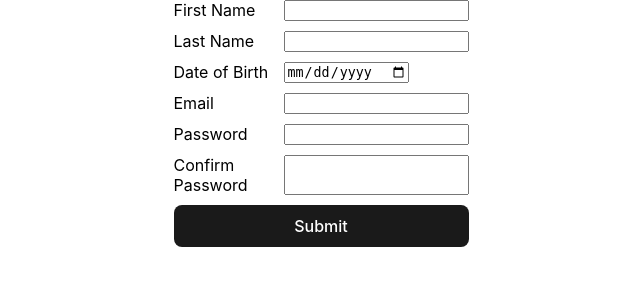
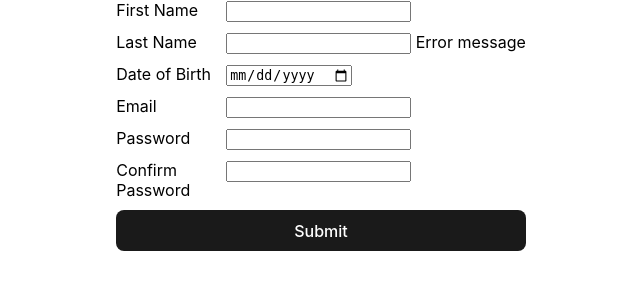
Before and after one commit to joshuaobare/financial-management, a PHP site: page /public/register.php in a window 1280 px wide. Shown: the top 300 px of the page, without its empty margins (319-959 px from the left). Run offline with PHP 8.4, Linux system fonts and the light colour scheme.

Commit message:
Add error message spans to registration page

```diff
--- a/public/register.php
+++ b/public/register.php
@@ -21,39 +21,93 @@ if ((isset($_POST["first_name"])) && (isset($_POST["last_name"])) && (isset($_PO
 }
 ?>
 
+
 <!DOCTYPE html>
 <html lang="en">
-
   <head>
-        <meta charset="UTF-8">
-        <meta name="viewport" content="width=device-width, initial-scale=1.0">
-        <link rel="stylesheet" href="../styles/main.css">
-        <link rel="stylesheet" href="../styles/register.css">
+    <meta charset="UTF-8" />
+    <meta name="viewport" content="width=device-width, initial-scale=1.0" />
+    <link rel="stylesheet" href="../styles/main.css" />
+    <link rel="stylesheet" href="../styles/register.css" />
     <title>Register</title>
   </head>
 
   <body>
     <main class="register-main">
       <form action="#" class="register-form" method="post">
-                        <div class="register-form-item"><label for="first_name">First Name</label><input type="text"
-                                        class="register-form-item-input" name="first_name" id="first_name"></div>
-                        <div class="register-form-item"><label for="last_name">Last Name</label><input type="text"
-                                        class="register-form-item-input" name="last_name" id="last_name"></div>
-                        <div class="register-form-item"><label for="date_of_birth">Date of Birth</label><input
-                                        type="date" class="register-form-item-input" name="date_of_birth"
-                                        id="date_of_birth"></div>
-                        <div class="register-form-item"><label for="email">Email</label><input type="email"
-                                        class="register-form-item-input" name="email" id="email">
+        <div class="register-form-item">
+          <label for="first_name">First Name</label>
+          <div class="register-form-input-cont">
+            <input
+              type="text"
+              class="register-form-item-input"
+              name="first_name"
+              id="first_name"
+            />
+            <span class="error-message"></span>
           </div>
-                        <div class="register-form-item"><label for="password">Password</label><input type="password"
-                                        class="register-form-item-input" name="password" id="password"></div>
-                        <div class="register-form-item"><label for="confirm_password">Confirm Password</label><input
-                                        type="password" class="register-form-item-input" name="confirm_password"
-                                        id="confirm_password"></div>
+        </div>
+        <div class="register-form-item">
+          <label for="last_name">Last Name</label>
+          <div class="register-form-input-cont">
+            <input
+              type="text"
+              class="register-form-item-input"
+              name="last_name"
+              id="last_name"
+            />
+            <span class="error-message">Error message</span>
+          </div>
+        </div>
+        <div class="register-form-item">
+          <label for="date_of_birth">Date of Birth</label>
+          <div class="register-form-input-cont">
+            <input
+              type="date"
+              class="register-form-item-input"
+              name="date_of_birth"
+              id="date_of_birth"
+            /><span class="error-message"></span>
+          </div>
+        </div>
+        <div class="register-form-item">
+          <label for="email">Email</label>
+          <div class="register-form-input-cont">
+            <input
+              type="email"
+              class="register-form-item-input"
+              name="email"
+              id="email"
+            />
+            <span class="error-message"></span>
+          </div>
+        </div>
+        <div class="register-form-item">
+          <label for="password">Password</label>
+          <div class="register-form-input-cont">
+            <input
+              type="password"
+              class="register-form-item-input"
+              name="password"
+              id="password"
+            />
+            <span class="error-message"></span>
+          </div>
+        </div>
+        <div class="register-form-item">
+          <label for="confirm_password">Confirm Password</label>
+          <div class="register-form-input-cont">
+            <input
+              type="password"
+              class="register-form-item-input"
+              name="confirm_password"
+              id="confirm_password"
+            />
+            <span class="error-message"></span>
+          </div>
+        </div>
         <button>Submit</button>
       </form>
     </main>
-
   </body>
-
 </html>
```
Lines whose indentation alone changed are shown as unchanged.
